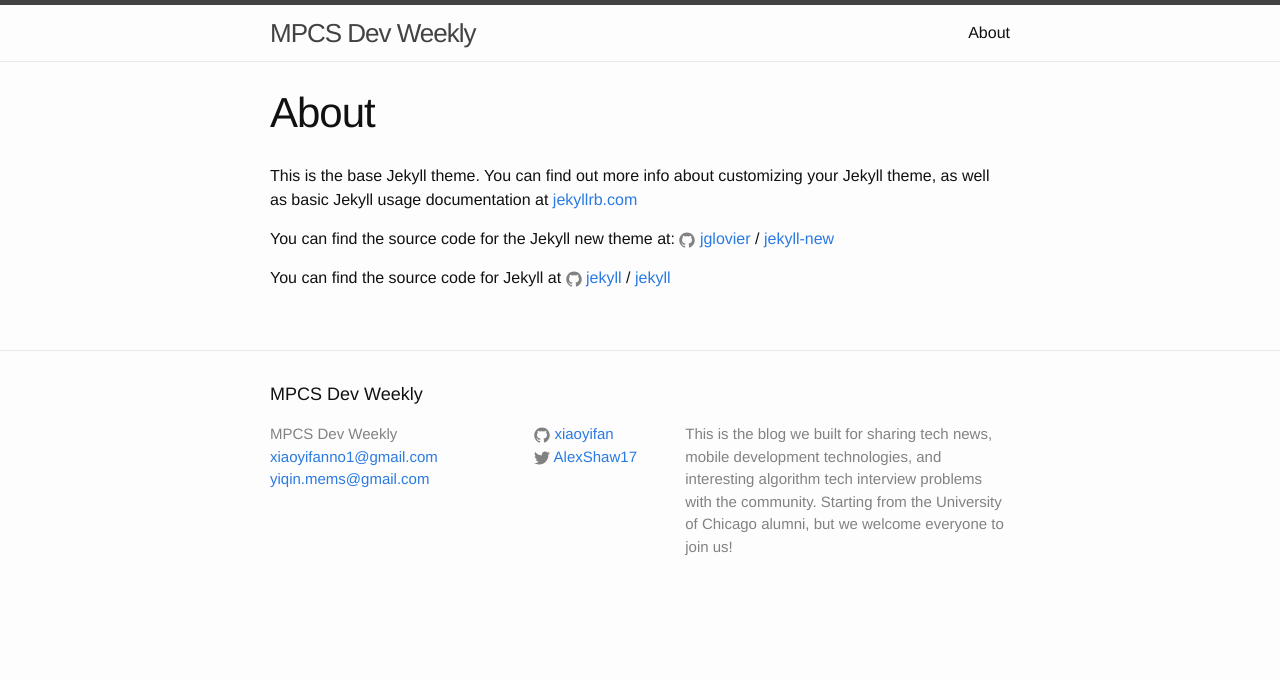
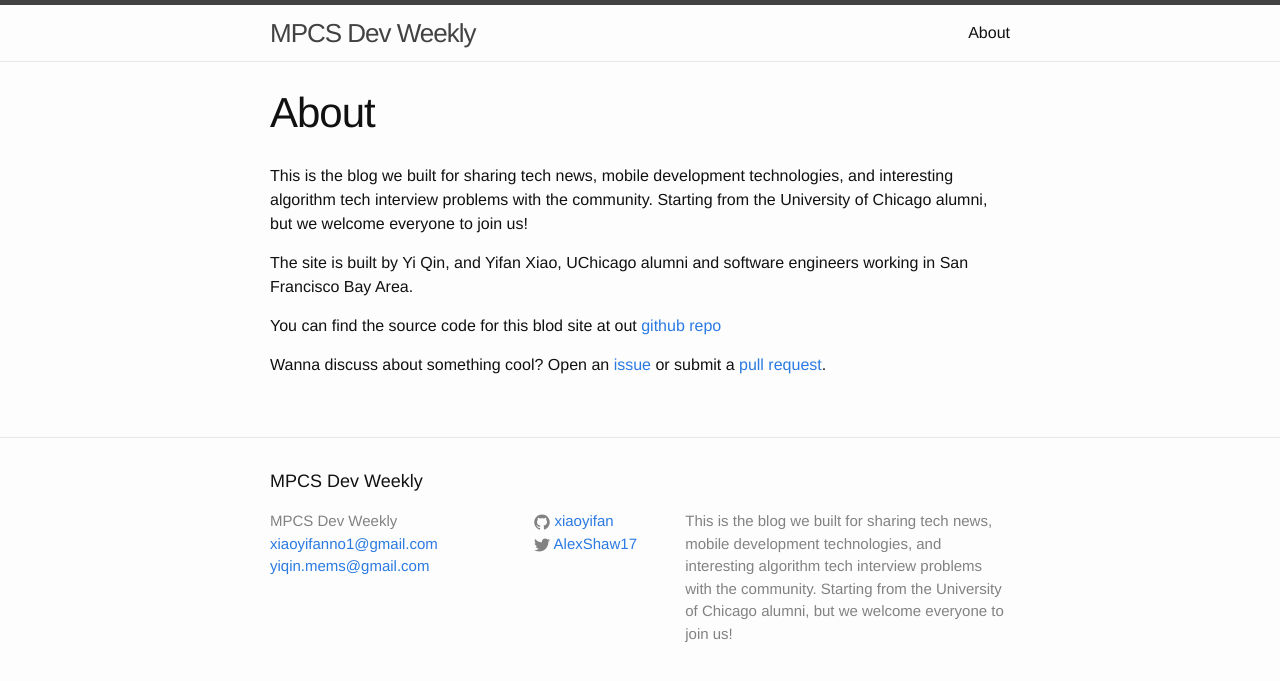
Before and after one commit to MPCS-Dev-Weekly/MPCS-Dev-Weekly, a Jekyll site: the page built from about.md, in a window 1280 px wide. Shown: the top 681 px of the page. Built offline with Jekyll 4.4.1, drawn with Linux system fonts in a browser that asks for light colours.

Commit message:
Update about page.

```diff
--- a/about.md
+++ b/about.md
@@ -4,12 +4,21 @@ title: About
 permalink: /about/
 ---
 
-This is the base Jekyll theme. You can find out more info about customizing your Jekyll theme, as well as basic Jekyll usage documentation at [jekyllrb.com](http://jekyllrb.com/)
+This is the blog we built for sharing tech news, mobile development technologies,
+and interesting algorithm tech interview problems with the community. Starting from the University of Chicago alumni, but we welcome everyone to join us!
 
-You can find the source code for the Jekyll new theme at:
+The site is built by Yi Qin, and Yifan Xiao, UChicago alumni and software engineers working
+in San Francisco Bay Area.
+
+You can find the source code for this blod site at out
+[github repo](https://github.com/MPCS-Dev-Weekly/MPCS-Dev-Weekly)
+
+Wanna discuss about something cool? Open an [issue](https://github.com/MPCS-Dev-Weekly/MPCS-Dev-Weekly/issues) or submit a [pull request](https://github.com/MPCS-Dev-Weekly/MPCS-Dev-Weekly/pulls).
+
+<!-- You can find the source code for the Jekyll new theme at:
 {% include icon-github.html username="jglovier" %} /
 [jekyll-new](https://github.com/jglovier/jekyll-new)
 
 You can find the source code for Jekyll at
 {% include icon-github.html username="jekyll" %} /
-[jekyll](https://github.com/jekyll/jekyll)
+[jekyll](https://github.com/jekyll/jekyll) -->
```
Also changed, not shown: 2 other files.
